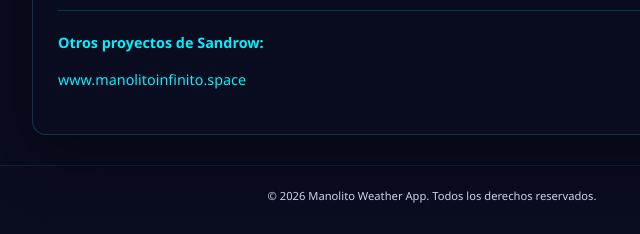
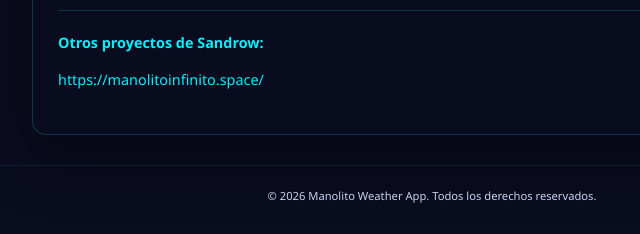
Before and after one commit to sandrow007/Islas-de-calor-Sevilla, a plain HTML site: page privacidad.html in a window 1280 px wide. Shown: the part 1012-1246 px from the top of the page, 208-848 px from the left. Drawn offline with Linux system fonts and the light colour scheme.

Commit message:
Update privacidad.html

```diff
--- a/privacidad.html
+++ b/privacidad.html
@@ -125,7 +125,7 @@
         <!-- NUEVO: Otros proyectos de Sandrow -->
         <section style="margin-top: 30px; border-top: 1px solid rgba(0,240,255,0.2); padding-top: 20px;">
             <p style="color: #00f0ff; font-weight: bold;">Otros proyectos de Sandrow:</p>
-            <p><a href="https://www.manolitoinfinito.space" target="_blank" rel="noopener">www.manolitoinfinito.space</a></p>
+            <p><a href="https://www.manolitoinfinito.space" target="_blank" rel="noopener">https://manolitoinfinito.space/</a></p>
         </section>
     </main>
 
```
